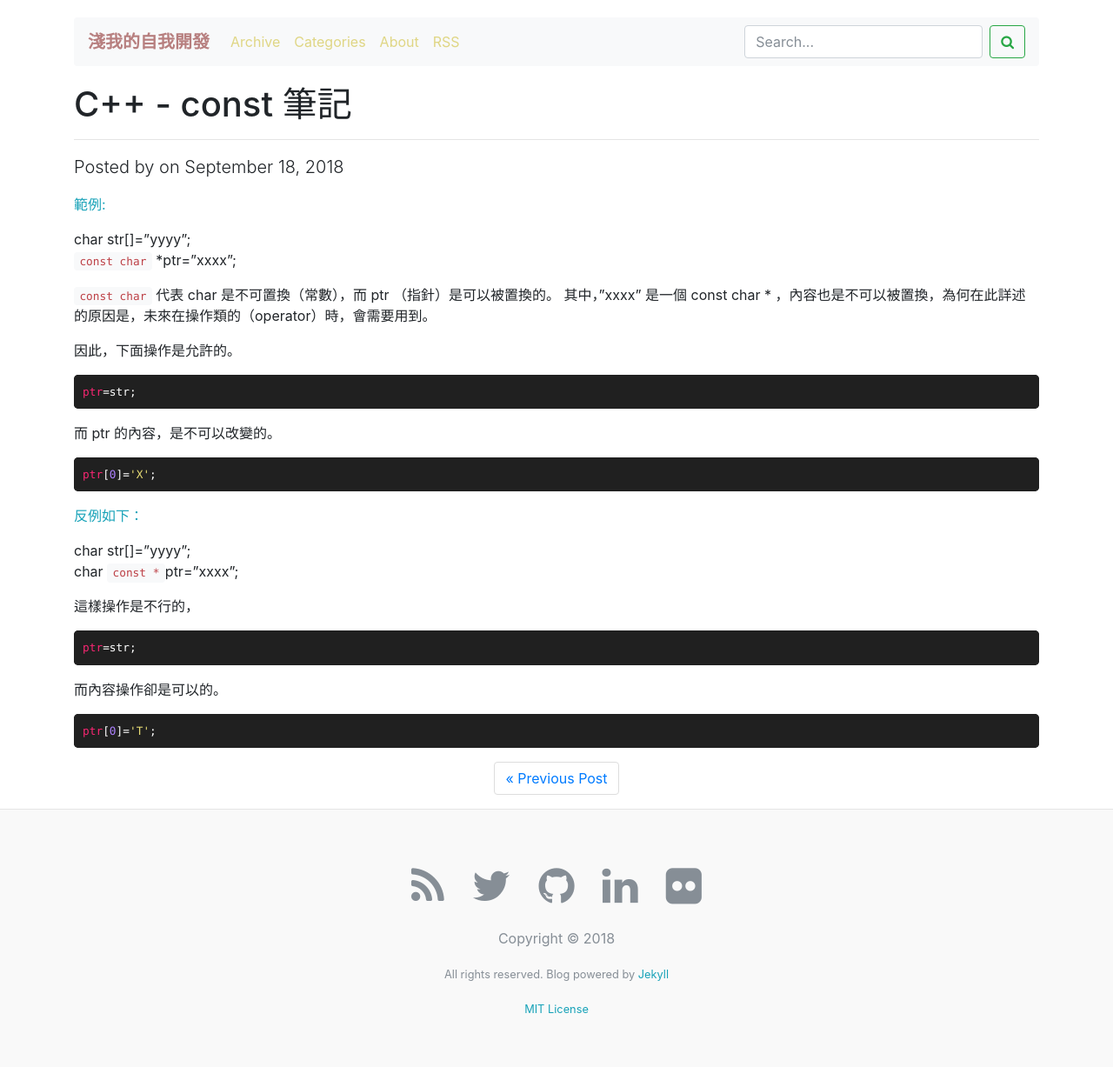
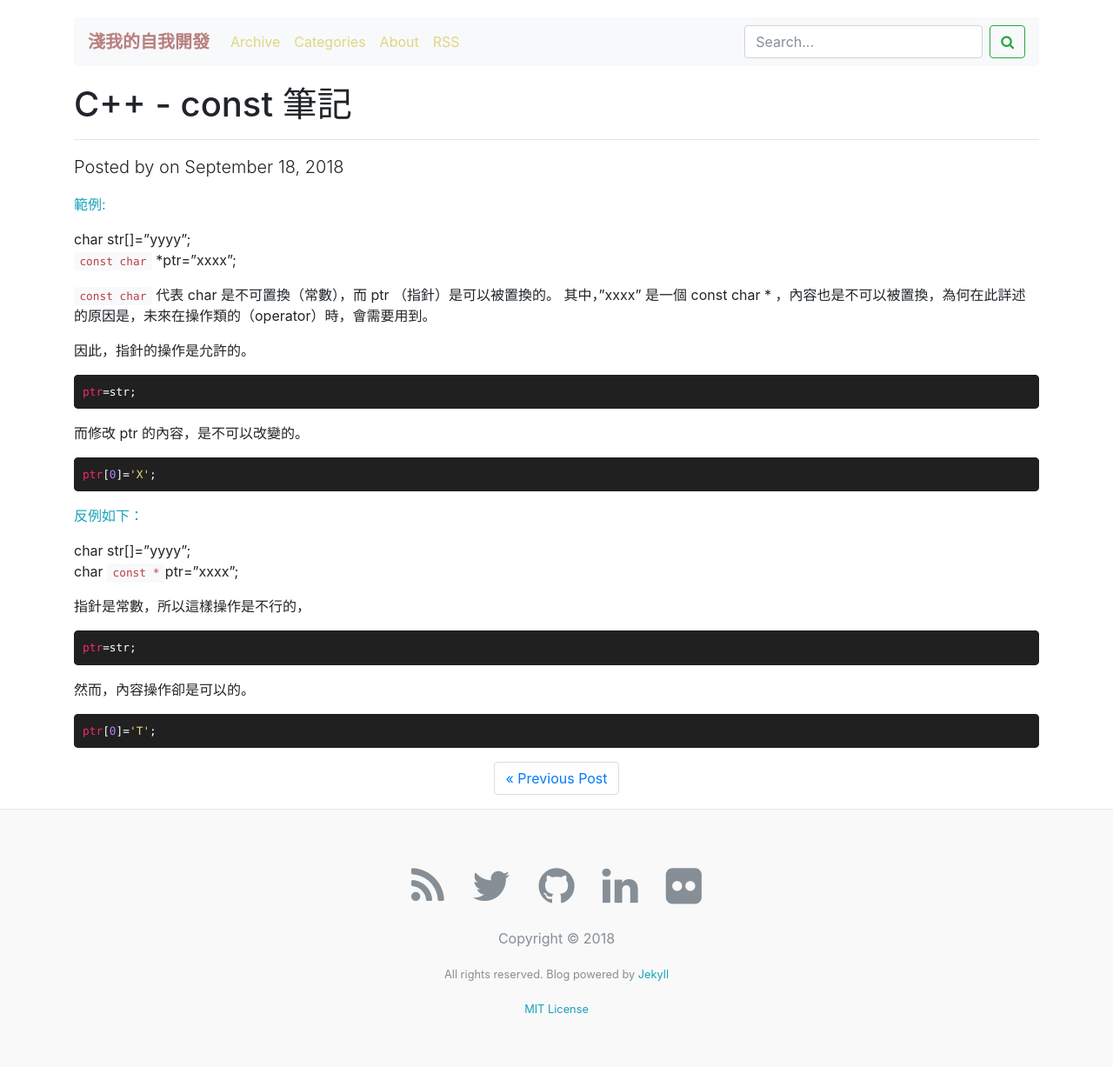
Before and after one commit to kisaku1978/kisaku1978.github.io, a Jekyll site: the page built from _posts/2018-09-18-Cpp-Notes.md, in a window 1280 px wide. Shown: the whole page at 87% size. Built offline with Jekyll 4.4.1, drawn with Linux system fonts in a browser that asks for light colours; nearby versions of some CDN libraries; library files that are not in the unit come from our copies; comment, search, counter and statistics services are not loaded.

Commit message:
push post

````diff
--- a/_posts/2018-09-18-Cpp-Notes.md
+++ b/_posts/2018-09-18-Cpp-Notes.md
@@ -19,11 +19,11 @@ char str[]="yyyy";
 `const char` 代表 char 是不可置換（常數），而 ptr （指針）是可以被置換的。
 其中，"xxxx" 是一個 const char * ，內容也是不可以被置換，為何在此詳述的原因是，未來在操作類的（operator）時，會需要用到。
 
-因此，下面操作是允許的。
+因此，指針的操作是允許的。
 ```vim
 ptr=str;
 ```
-而 ptr 的內容，是不可以改變的。
+而修改 ptr 的內容，是不可以改變的。
 ```vim
 ptr[0]='X';
 ```
@@ -33,11 +33,11 @@ ptr[0]='X';
 char str[]="yyyy";
 char `const *`ptr="xxxx";
 
-這樣操作是不行的，
+指針是常數，所以這樣操作是不行的，
 ```vim
 ptr=str;
 ```
-而內容操作卻是可以的。
+然而，內容操作卻是可以的。
 ```vim
 ptr[0]='T';
 ```
````
